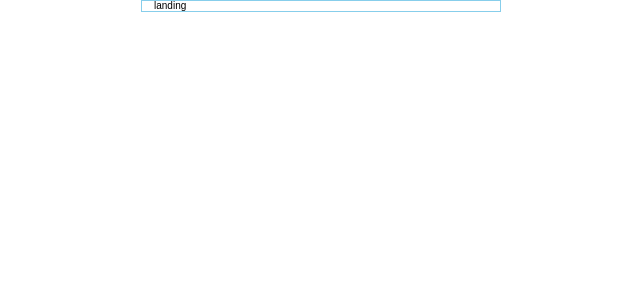
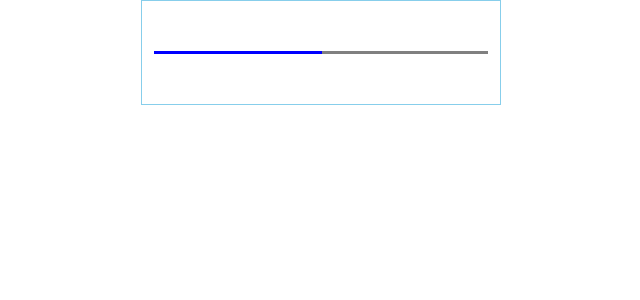
Before and after one commit to 32th-SOPKATHON-TEAM1/Client, a React (Vite) app: page / in a window 1280 px wide. Shown: the top 300 px of the page, without its empty margins (319-959 px from the left). Built offline with nearby package versions, Linux system fonts and the light colour scheme.

Commit message:
[ feat ] 프로그레스바 구현

```diff
--- /dev/null
+++ b/src/@components/common/progressBar.jsx
@@ -0,0 +1,28 @@
+import React from "react";
+import { styled } from "styled-components";
+
+export default function ProgressBar(props) {
+  const { step } = props;
+
+  return (
+    <ProgressBarWrapper>
+      <ProgressBarBox step={step} />
+    </ProgressBarWrapper>
+  );
+}
+
+const ProgressBarWrapper = styled.section`
+  width: 100%;
+  height: 3px;
+
+  background-color: grey;
+
+  margin: 5rem 0;
+`;
+
+const ProgressBarBox = styled.article`
+  width: ${({ step }) => step * (33.6 / 4)}rem;
+  height: 3px;
+
+  background-color: blue;
+`;
--- a/src/@pages/landing.jsx
+++ b/src/@pages/landing.jsx
@@ -1,5 +1,6 @@
 import React from "react";
+import ProgressBar from "../@components/common/progressBar";
 
 export default function Landing() {
-  return <div>landing</div>;
+  return <ProgressBar step={2} />;
 }
```
Also changed, not shown: 1 other file (tests, documents, lock files or other folders).
